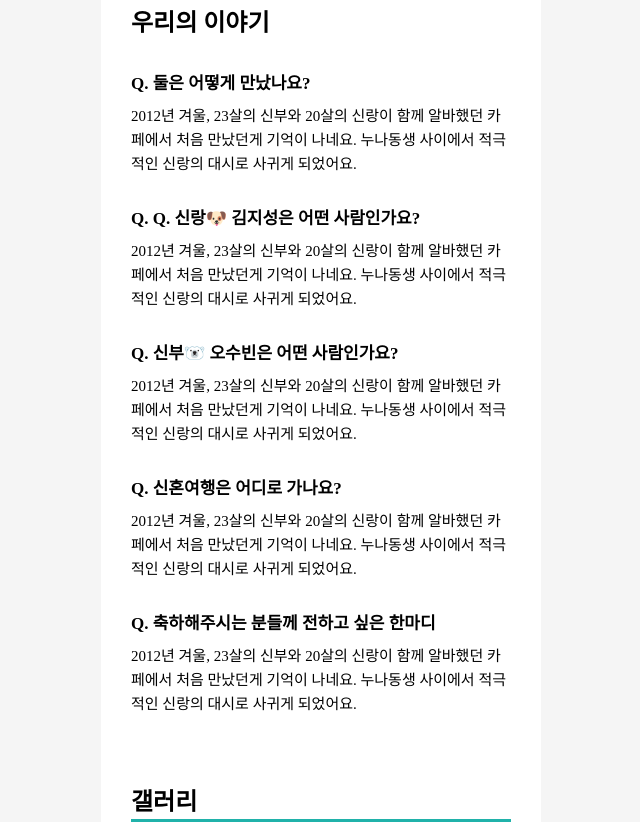
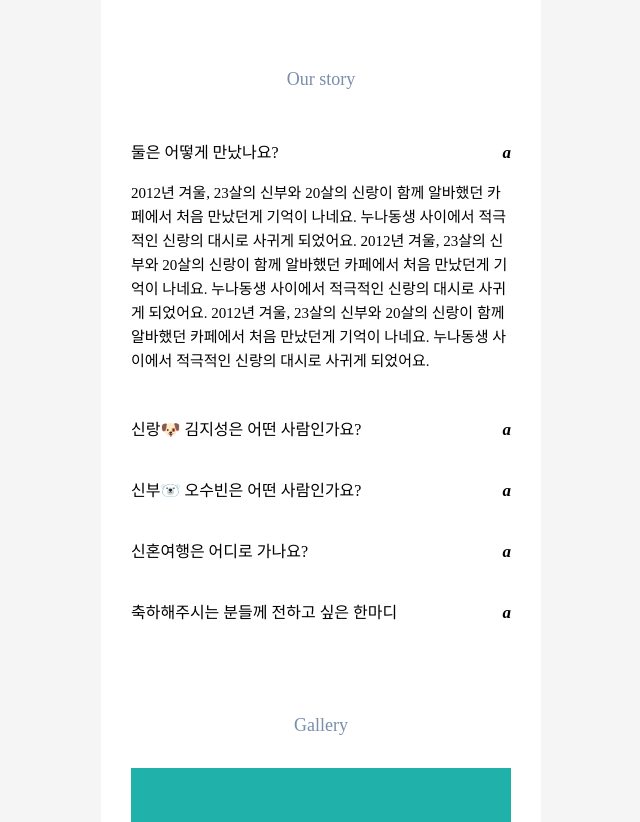
Before and after one commit to jayce-kim1123/wedding-invitation, a plain HTML site: page index.html in a window 1280 px wide. Shown: the part 1509-2331 px from the top of the page, without its empty margins (319-959 px from the left). Drawn offline with Linux system fonts and the light colour scheme; a script that the page names is missing.

Commit message:
아코디언 기능 추가

```diff
--- a/index.css
+++ b/index.css
@@ -7,6 +7,7 @@
 }
 
 body {
+    z-index: -10;
     user-select: none;
     -webkit-user-select: none; /* Chrome, Safari, Edge, Opera */
     -moz-user-select: none; /* Firefox */
@@ -48,6 +49,12 @@ body {
 
 #base {
     background: white;
+    display: flex;
+    flex-direction: column;
+    align-items: center;
+}
+
+.contents-area {
     display: flex;
     flex-direction: column;
     align-items: center;
@@ -125,9 +132,13 @@ body {
 }
 
 .contents .subject {
-    font-size: 24px;
-    font-weight: 800;
+    color: #798EAA;
+    font-family: Canela Deck Trial;
+    font-size: 18px;
+    font-weight: 300;
     line-height: 140%;
+    text-align: center;
+    margin-bottom: 30px;
 }
 
 #welcome-message-area {
@@ -223,24 +234,52 @@ body {
 #our-story-area {
     display: flex;
     flex-direction: column;
+    width: 120%;
+    max-width: 440px;
 }
 
 #our-story-area .inner-contents {
     display: flex;
     flex-direction: column;
-    margin-top: 30px;
+    padding: 18px 30px;
 }
 
 #our-story-area .contents-question {
+    display: flex;
+    flex-direction: row;
+    justify-content: space-between;
     font-size: 17px;
     font-weight: 700;
     line-height: 25px;
 }
 
+#our-story-area .dropdown-box {
+    display: flex;
+    flex-direction: row;
+    justify-content: space-between;
+    font-size: 17px;
+    font-weight: 700;
+    line-height: 25px;
+    padding-top: 0;
+    height: 0;
+    overflow: hidden;
+    transition: height 0.5s ease-in, padding-top 0.5s ease-in;
+}
+
+#our-story-area .dropdown-box.show {
+    padding-top: 16px;
+    height: 200px;
+}
+
 #our-story-area .contents-answer {
-    margin-top: 8px;
     font-size: 15px;
     line-height: 24px;
+}
+
+#gallary-area {
+    display: flex;
+    flex-direction: column;
+    width: 100%;
 }
 
 #gallary-area .small-images {
@@ -258,6 +297,7 @@ body {
 #date-area {
     display: flex;
     flex-direction: column;
+    width: 100%;
 }
 
 #date-area .inner-contents {
@@ -412,6 +452,7 @@ body {
     flex-direction: column;
     gap: 30px;
     margin-bottom: 30px;
+    width: 100%;
 }
 
 #account {
--- a/index.html
+++ b/index.html
@@ -21,6 +21,25 @@
     function toggleDropdown(targetId) {
         var targetElement = document.getElementById(targetId);
         targetElement.classList.toggle('show');
+    }
+
+    function toggleDropdownOtherHide(targetId, className) {
+        var targetElement = document.getElementById(targetId);
+        var targetElements = document.querySelectorAll('.' + className);
+
+        targetElements.forEach(function(element) {
+            element.classList.remove('show'); // 또는 'inline', 'flex' 등
+        });
+        targetElement.classList.add('show');
+    }
+
+    function setBGColorOnlyThis(targetId, className, color) {
+        var targetElement = document.getElementById(targetId);
+        var targetElements = document.querySelectorAll('.' + className);
+        targetElements.forEach(function(element) {
+            element.style.background = null;
+        });
+        targetElement.style.backgroundColor = color;
     }
 
     function openLink(linkUrl) {
@@ -85,10 +104,12 @@
                     <span class="text">각자의 반을 나누기로 약속했습니다.</span>
                     <span class="text">11년이 되는 그 날</span>
                     <span class="text">이제는 서로의 전부가 되려 합니다.</span>
+                    <br>
                     <span class="text">어느 겨울날의 땅처럼,</span>
                     <span class="text">지금껏 함께 단단해진 저희의 끝과</span>
                     <span class="text">앞으로 더욱 단단해질 저희의 시작을</span>
                     <span class="text">많은 분들 앞에서 보여드리려 합니다.</span>
+                    <br>
                     <span class="text">귀한 걸음 하시어 지켜봐 주시고</span>
                     <span class="text">축하해 주시면 감사하겠습니다.</span>
                 </div>
@@ -102,6 +123,8 @@
                             <span class="us text">김지성</span>
                             <span class="us text">오수빈</span>
                         </span>
+                    </div>
+                </div>
             </div>
             <div id="contect-area">
                 <div id="contect-button" onclick="toggleDropdown('contect-box')">
@@ -127,58 +150,83 @@
                     </div>
                 </div>
             </div>
-                </div>
-            </div>
             <div id="scroll-point-story"></div>
             <div id="our-story-area" class="contents">
                 <div class="subject">
-                    우리의 이야기
+                    Our story
                 </div>
-                <div class="inner-contents">
-                    <span class="contents-question text">
-                        Q. 둘은 어떻게 만났나요?
-                    </span>
+                <div id="osic-1" class="inner-contents osic" onclick="toggleDropdownOtherHide('osddb-1', 'dropdown-box'), setBGColorOnlyThis('osic-1', 'osic', '#F5F5F5')">
+                    <div class="contents-question text">
+                        <span class="text">둘은 어떻게 만났나요?</span>
+                        <i>a</i>
+                    </div>
+                    <div id="osddb-1" class="dropdown-box show">
                         <span class="contents-answer text">
+                            2012년 겨울, 23살의 신부와 20살의 신랑이 함께 알바했던 카페에서 처음 만났던게 기억이 나네요. 누나동생 사이에서 적극적인 신랑의 대시로 사귀게 되었어요.
+                            2012년 겨울, 23살의 신부와 20살의 신랑이 함께 알바했던 카페에서 처음 만났던게 기억이 나네요. 누나동생 사이에서 적극적인 신랑의 대시로 사귀게 되었어요.
                             2012년 겨울, 23살의 신부와 20살의 신랑이 함께 알바했던 카페에서 처음 만났던게 기억이 나네요. 누나동생 사이에서 적극적인 신랑의 대시로 사귀게 되었어요.
                         </span>
                     </div>
-                <div class="inner-contents">
-                    <span class="contents-question text">
-                        Q. Q. 신랑🐶 김지성은 어떤 사람인가요?
-                    </span>
+                </div>
+                <div id="osic-2" class="inner-contents osic" onclick="toggleDropdownOtherHide('osddb-2', 'dropdown-box'), setBGColorOnlyThis('osic-2', 'osic', '#F5F5F5')">
+                    <div class="contents-question text">
+                        <span class="text">신랑🐶 김지성은 어떤 사람인가요?</span>
+                        <i>a</i>
+                    </div>
+                    <div id="osddb-2" class="dropdown-box">
                         <span class="contents-answer text">
+                            2012년 겨울, 23살의 신부와 20살의 신랑이 함께 알바했던 카페에서 처음 만났던게 기억이 나네요. 누나동생 사이에서 적극적인 신랑의 대시로 사귀게 되었어요.
+                            2012년 겨울, 23살의 신부와 20살의 신랑이 함께 알바했던 카페에서 처음 만났던게 기억이 나네요. 누나동생 사이에서 적극적인 신랑의 대시로 사귀게 되었어요.
+                            2012년 겨울, 23살의 신부와 20살의 신랑이 함께 알바했던 카페에서 처음 만났던게 기억이 나네요. 누나동생 사이에서 적극적인 신랑의 대시로 사귀게 되었어요.
+                            2012년 겨울, 23살의 신부와 20살의 신랑이 함께 알바했던 카페에서 처음 만났던게 기억이 나네요. 누나동생 사이에서 적극적인 신랑의 대시로 사귀게 되었어요.
                             2012년 겨울, 23살의 신부와 20살의 신랑이 함께 알바했던 카페에서 처음 만났던게 기억이 나네요. 누나동생 사이에서 적극적인 신랑의 대시로 사귀게 되었어요.
                         </span>
                     </div>
-                <div class="inner-contents">
-                    <span class="contents-question text">
-                        Q. 신부🐻‍❄️ 오수빈은 어떤 사람인가요?
-                    </span>
+                </div>
+                <div id="osic-3" class="inner-contents osic" onclick="toggleDropdownOtherHide('osddb-3', 'dropdown-box'), setBGColorOnlyThis('osic-3', 'osic', '#F5F5F5')">
+                    <div class="contents-question text">
+                        <span class="text">신부🐻‍❄️ 오수빈은 어떤 사람인가요?</span>
+                        <i>a</i>
+                    </div>
+                    <div id="osddb-3" class="dropdown-box">
                         <span class="contents-answer text">
+                            2012년 겨울, 23살의 신부와 20살의 신랑이 함께 알바했던 카페에서 처음 만났던게 기억이 나네요. 누나동생 사이에서 적극적인 신랑의 대시로 사귀게 되었어요.
+                            2012년 겨울, 23살의 신부와 20살의 신랑이 함께 알바했던 카페에서 처음 만났던게 기억이 나네요. 누나동생 사이에서 적극적인 신랑의 대시로 사귀게 되었어요.
                             2012년 겨울, 23살의 신부와 20살의 신랑이 함께 알바했던 카페에서 처음 만났던게 기억이 나네요. 누나동생 사이에서 적극적인 신랑의 대시로 사귀게 되었어요.
                         </span>
                     </div>
-                <div class="inner-contents">
-                    <span class="contents-question text">
-                        Q. 신혼여행은 어디로 가나요?
-                    </span>
+                </div>
+                <div id="osic-4" class="inner-contents osic" onclick="toggleDropdownOtherHide('osddb-4', 'dropdown-box'), setBGColorOnlyThis('osic-4', 'osic', '#F5F5F5')">
+                    <div class="contents-question text">
+                        <span class="text">신혼여행은 어디로 가나요?</span>
+                        <i>a</i>
+                    </div>
+                    <div id="osddb-4" class="dropdown-box">
                         <span class="contents-answer text">
+                            2012년 겨울, 23살의 신부와 20살의 신랑이 함께 알바했던 카페에서 처음 만났던게 기억이 나네요. 누나동생 사이에서 적극적인 신랑의 대시로 사귀게 되었어요.
+                            2012년 겨울, 23살의 신부와 20살의 신랑이 함께 알바했던 카페에서 처음 만났던게 기억이 나네요. 누나동생 사이에서 적극적인 신랑의 대시로 사귀게 되었어요.
                             2012년 겨울, 23살의 신부와 20살의 신랑이 함께 알바했던 카페에서 처음 만났던게 기억이 나네요. 누나동생 사이에서 적극적인 신랑의 대시로 사귀게 되었어요.
                         </span>
                     </div>
-                <div class="inner-contents">
-                    <span class="contents-question text">
-                        Q. 축하해주시는 분들께 전하고 싶은 한마디
-                    </span>
+                </div>
+                <div id="osic-5" class="inner-contents osic" onclick="toggleDropdownOtherHide('osddb-5', 'dropdown-box'), setBGColorOnlyThis('osic-5', 'osic', '#F5F5F5')">
+                    <div class="contents-question text">
+                        <span class="text">축하해주시는 분들께 전하고 싶은 한마디</span>
+                        <i>a</i>
+                    </div>
+                    <div id="osddb-5" class="dropdown-box">
                         <span class="contents-answer text">
                             2012년 겨울, 23살의 신부와 20살의 신랑이 함께 알바했던 카페에서 처음 만났던게 기억이 나네요. 누나동생 사이에서 적극적인 신랑의 대시로 사귀게 되었어요.
+                            2012년 겨울, 23살의 신부와 20살의 신랑이 함께 알바했던 카페에서 처음 만났던게 기억이 나네요. 누나동생 사이에서 적극적인 신랑의 대시로 사귀게 되었어요.
+                            2012년 겨울, 23살의 신부와 20살의 신랑이 함께 알바했던 카페에서 처음 만났던게 기억이 나네요. 누나동생 사이에서 적극적인 신랑의 대시로 사귀게 되었어요.
                         </span>
+                    </div>
                 </div>
             </div>
             <div id="scroll-point-gallary"></div>
             <div id="gallary-area" class="contents">
                 <div class="subject">
-                    갤러리
+                    Gallery
                 </div>
                 <div class="gallary">
                     <div class="large-image">
@@ -197,7 +245,7 @@
             <div id="scroll-point-date"></div>
             <div id="date-area" class="contents">
                 <div class="subject">
-                    일시
+                    Date
                 </div>
                 <div class="inner-contents">
                     <span class="text">2024년 1월 27일 토요일</span>
@@ -264,7 +312,7 @@
             </div>
             <div id="location-area" class="contents">
                 <div class="subject">
-                    오시는 길
+                    Location
                 </div>
                 <div id="map-area">
                     <div id="location-text" class="inner-contents">
@@ -287,7 +335,10 @@
                 <div id="traffic-area">
                     <div class="inner-contents">
                         <div class="inner-subject text">지하철</div>
-                        <div class="inner-text text">[경의중앙선, 공항철도, 5호선, 6호선] 공덕역 10번 출구 방향으로 나와 유턴 후, 전방 50미터 우측 ‘효성 해링턴스퀘어 B동'</div>
+                        <div class="inner-text text">
+                            <p>[경의중앙선, 공항철도, 5호선, 6호선]</p>
+                            <p>공덕역 10번 출구 방향으로 나와 유턴 후, 전방 50미터 우측 '효성 해링턴스퀘어 B동'</p>
+                        </div>
                     </div>
                     <div class="inner-contents">
                         <div class="inner-subject text">버스</div>
@@ -295,7 +346,10 @@
                     </div>
                     <div class="inner-contents">
                         <div class="inner-subject text">주차 안내</div>
-                        <div class="inner-text text">내비게이션 ‘공덕역 10번 출구' 검색 시 주차장 입구, 도착 후 주차 안내 받으세요.</div>
+                        <div class="inner-text text">
+                            <p>내비게이션 ‘공덕역 10번 출구' 검색 시 주차장 입구,</p>
+                            <p>도착 후 주차 안내 받으세요.</p>
+                        </div>
                     </div>
                 </div>
             </div>
```
Lines whose indentation alone changed are shown as unchanged.
